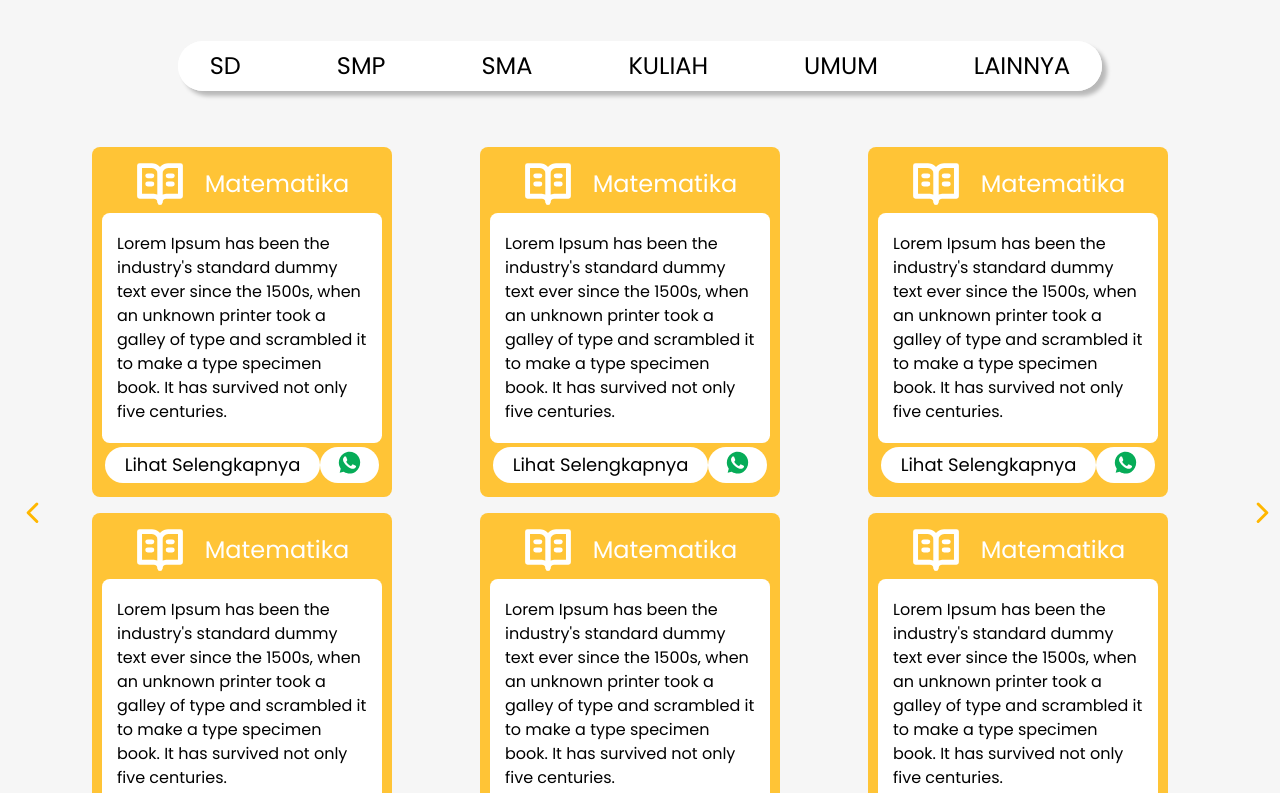
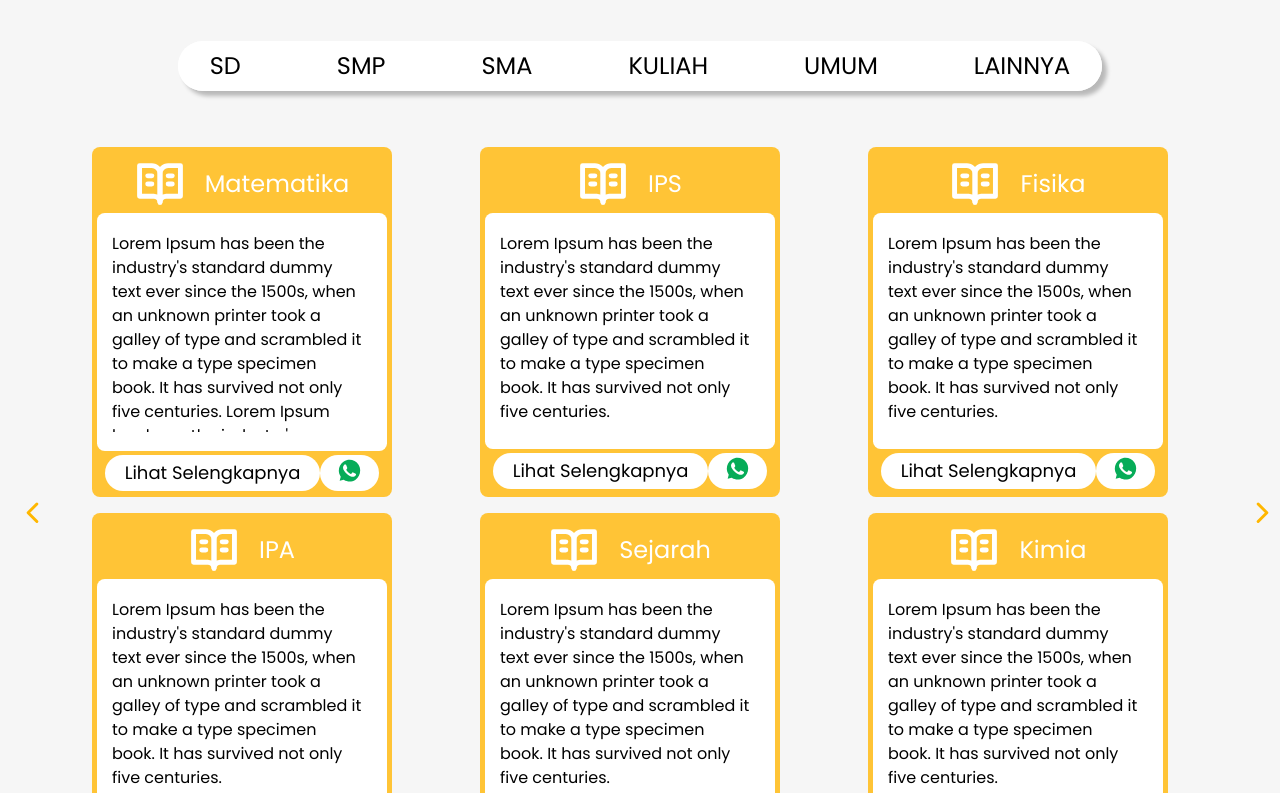
Before and after one commit to RozKoy/Bimbel-Griselda, a Next.js app: page /student in a window 1280 px wide. Shown: the part 2567-3360 px from the top of the page. Built offline with nearby package versions, Linux system fonts and the light colour scheme.

Commit message:
Fixing Carousel in LearningMaterials

```diff
--- a/src/components/landing-pages/Murid/CardLearningMaterials.tsx
+++ b/src/components/landing-pages/Murid/CardLearningMaterials.tsx
@@ -21,7 +21,6 @@ const CardLearningMaterials: React.FC<CardLearningMaterialsProps> = ({
   const [openModal, setOpenModal] = React.useState<boolean>(false);
 
   const customTheme: CustomFlowbiteTheme["modal"] = {
-
     header: {
       close: {
         base: "ml-auto inline-flex items-center rounded-lg bg-transparent pr-2 text-sm text-gray-900  ",
@@ -37,8 +36,8 @@ const CardLearningMaterials: React.FC<CardLearningMaterialsProps> = ({
           {title}
         </p>
       </div>
-      <div className="bg-[#FFF] rounded-[7.771px] px-1 py-2 sm:px-[15px] sm:py-[19px]">
-        <p className="font-thin text-[6.26px] max-w-[114px] sm:max-w-[250px] sm:text-base ">
+      <div className="bg-[#FFF] rounded-[7.771px] px-1 py-2 min-w-full h-[65%] sm:h-[72%] sm:px-[15px] sm:py-[19px]">
+        <p className="font-thin text-[6.26px] overflow-x-auto max-w-[114px]  max-h-[100%] sm:max-w-[250px] sm:text-base ">
           {description}
         </p>
       </div>
--- a/src/components/landing-pages/Murid/LearningMaterials.tsx
+++ b/src/components/landing-pages/Murid/LearningMaterials.tsx
@@ -23,6 +23,45 @@ function PrevArrow(props: any) {
     </div>
   );
 }
+var settings = {
+  className: " h-auto w-full pl-[3%]    sm:pl-[3%]   ",
+  dots: true,
+  infinite: false,
+  speed: 500,
+  rows: 2,
+  nextArrow: <NextArrow />,
+  prevArrow: <PrevArrow />,
+  slidesToShow: 3,
+  slidesToScroll: 3,
+  initialSlide: 0,
+  responsive: [
+    {
+      breakpoint: 1024,
+      settings: {
+        slidesToShow: 3,
+        slidesToScroll: 3,
+        infinite: true,
+        dots: true,
+      },
+    },
+    {
+      breakpoint: 600,
+      settings: {
+        slidesToShow: 2,
+        slidesToScroll: 2,
+        initialSlide: 2,
+      },
+    },
+    {
+      breakpoint: 480,
+      settings: {
+        rows: 1,
+        slidesToShow: 2,
+        slidesToScroll: 1,
+      },
+    },
+  ],
+};
 export default function LearningMaterials() {
   // dummy data
   const materi = [
@@ -30,101 +69,57 @@ export default function LearningMaterials() {
       id: 1,
       title: "Matematika",
       descriptions:
-        "Lorem Ipsum has been the industry's standard dummy text ever since the 1500s, when an unknown printer took a galley of type and scrambled it to make a type specimen book. It has survived not only five centuries.",
+        "Lorem Ipsum has been the industry's standard dummy text ever since the 1500s, when an unknown printer took a galley of type and scrambled it to make a type specimen book. It has survived not only five centuries. Lorem Ipsum has been the industry's standard dummy text ever since the 1500s, when an unknown printer took a galley of type and scrambled it to make a type specimen book. It has survived not only five centuries",
     },
     {
       id: 2,
-      title: "Matematika",
-      descriptions:
-        "Lorem Ipsum has been the industry's standard dummy text ever since the 1500s, when an unknown printer took a galley of type and scrambled it to make a type specimen book. It has survived not only five centuries.",
-    },
-    {
-      id: 1,
-      title: "Matematika",
+      title: "IPA",
       descriptions:
         "Lorem Ipsum has been the industry's standard dummy text ever since the 1500s, when an unknown printer took a galley of type and scrambled it to make a type specimen book. It has survived not only five centuries.",
     },
     {
       id: 3,
-      title: "Matematika",
+      title: "IPS",
       descriptions:
         "Lorem Ipsum has been the industry's standard dummy text ever since the 1500s, when an unknown printer took a galley of type and scrambled it to make a type specimen book. It has survived not only five centuries.",
     },
     {
       id: 4,
-      title: "Matematika",
+      title: "Sejarah",
       descriptions:
         "Lorem Ipsum has been the industry's standard dummy text ever since the 1500s, when an unknown printer took a galley of type and scrambled it to make a type specimen book. It has survived not only five centuries.",
     },
     {
       id: 5,
-      title: "Matematika",
+      title: "Fisika",
       descriptions:
         "Lorem Ipsum has been the industry's standard dummy text ever since the 1500s, when an unknown printer took a galley of type and scrambled it to make a type specimen book. It has survived not only five centuries.",
     },
     {
       id: 6,
-      title: "Matematika",
+      title: "Kimia",
       descriptions:
         "Lorem Ipsum has been the industry's standard dummy text ever since the 1500s, when an unknown printer took a galley of type and scrambled it to make a type specimen book. It has survived not only five centuries.",
     },
     {
       id: 7,
-      title: "Matematika",
+      title: "Penjas",
       descriptions:
         "Lorem Ipsum has been the industry's standard dummy text ever since the 1500s, when an unknown printer took a galley of type and scrambled it to make a type specimen book. It has survived not only five centuries.",
     },
     {
       id: 8,
-      title: "Matematika",
+      title: "Sosiologi",
+      descriptions:
+        "Lorem Ipsum has been the industry's standard dummy text ever since the 1500s, when an unknown printer took a galley of type and scrambled it to make a type specimen book. It has survived not only five centuries.",
+    },
+    {
+      id: 9,
+      title: "Ekonomi",
       descriptions:
         "Lorem Ipsum has been the industry's standard dummy text ever since the 1500s, when an unknown printer took a galley of type and scrambled it to make a type specimen book. It has survived not only five centuries.",
     },
   ];
-
-  // carousel settings
-  const settings = {
-    dots: true,
-    className: " h-auto w-full pl-[3%]   sm:pl-[3%]   ",
-
-    infinite: true,
-    autoplay: false,
-    speed: 2000,
-    autoplaySpeed: 2000,
-    slidesToShow: 3,
-    slidesToScroll: 3,
-    rows: 2,
-    slidesPerRow: 1,
-    nextArrow: <NextArrow />,
-    prevArrow: <PrevArrow />,
-    responsive: [
-      {
-        breakpoint: 1024,
-        settings: {
-          slidesToShow: 3,
-          slidesToScroll: 3,
-          infinite: true,
-          dots: true,
-        },
-      },
-      {
-        breakpoint: 600,
-        settings: {
-          slidesToShow: 2,
-          slidesToScroll: 2,
-          initialSlide: 2,
-        },
-      },
-      {
-        breakpoint: 480,
-        settings: {
-          rows: 1,
-          slidesToShow: 2,
-          slidesToScroll: 2,
-        },
-      },
-    ],
-  };
 
   // array variabel kelas
   const kelas: string[] = ["SD", "SMP", "SMA", "KULIAH", "UMUM", "LAINNYA"];
```
